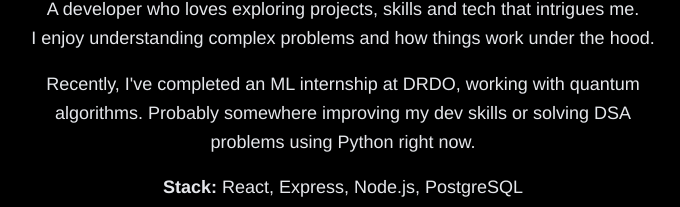
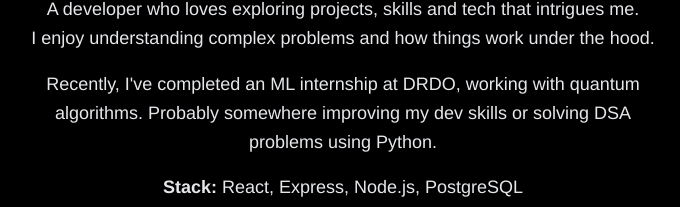
Before and after one commit to ujjwaltuteja03/Personal-Portfolio, a React app: page / in a window 1280 px wide. Shown: the part 301-508 px from the top of the page, without its empty margins (297-977 px from the left). Built offline with nearby package versions, Linux system fonts and the light colour scheme; the HTML template or start-up script is replaced by a standard one.

Commit message:
updated some stuff

```diff
--- a/src/components/About.jsx
+++ b/src/components/About.jsx
@@ -9,7 +9,7 @@
         </p>
         <p className="text-lg text-gray-200  leading-relaxed mb-4">
           Recently, I've completed an ML internship at DRDO, working with quantum algorithms.
-          Probably somewhere improving my dev skills or solving DSA problems using Python right now.
+          Probably somewhere improving my dev skills or solving DSA problems using Python.
         </p>
         <p className="text-lg text-gray-200 leading-relaxed">
           <strong>Stack:</strong> React, Express, Node.js, PostgreSQL
--- a/src/components/Projects.jsx
+++ b/src/components/Projects.jsx
@@ -6,7 +6,7 @@
         "AI-powered workout planner. Generate personalized plans with OpenRouter API.",
       tech: "PERN stack, Neon Auth, OpenRouter",
       github: "https://github.com/ujjwaltuteja03/AI-Gym-Planner.git",
-      live: "https://ai-gym-planner-xi.vercel.app/",
+      live: "https://ai-gym-planner-git-main-ujjwaltuteja03s-projects.vercel.app/",
     },
     // {
     //   name: "Yelp Clone",
```
